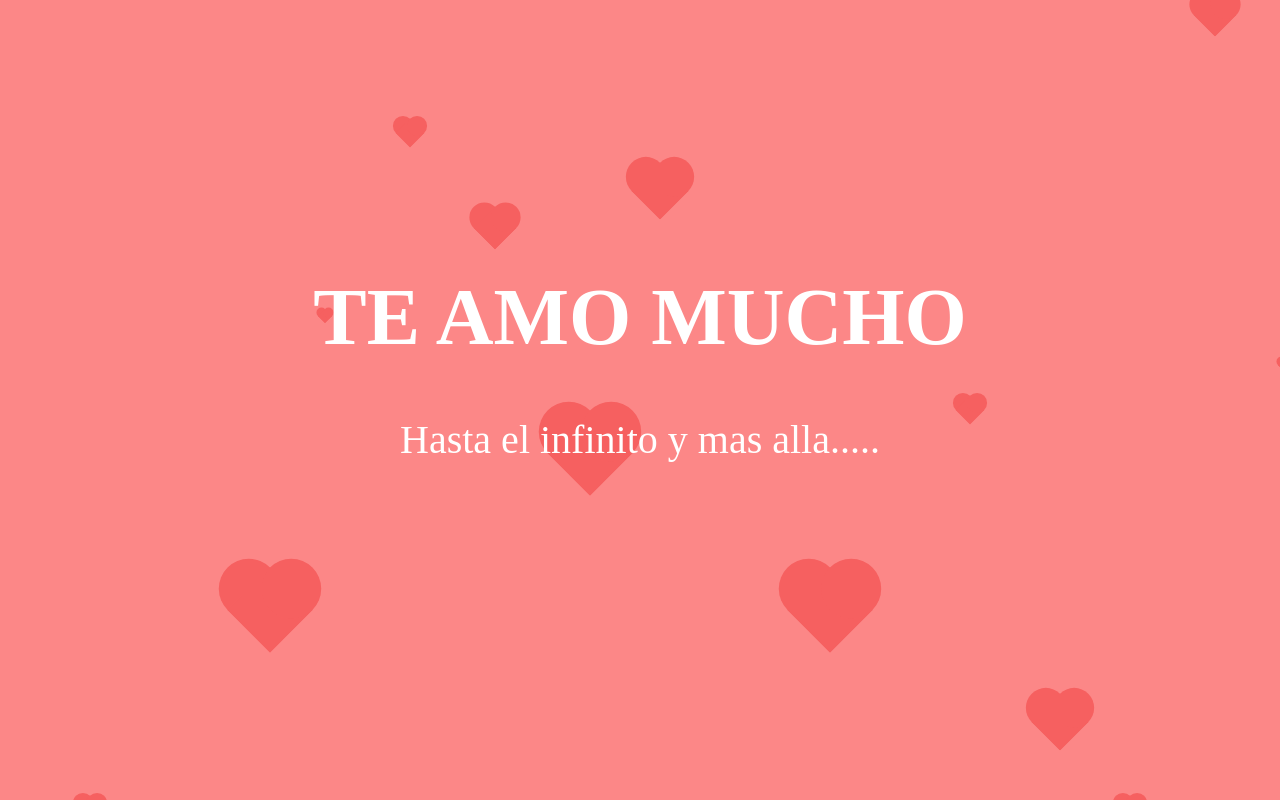
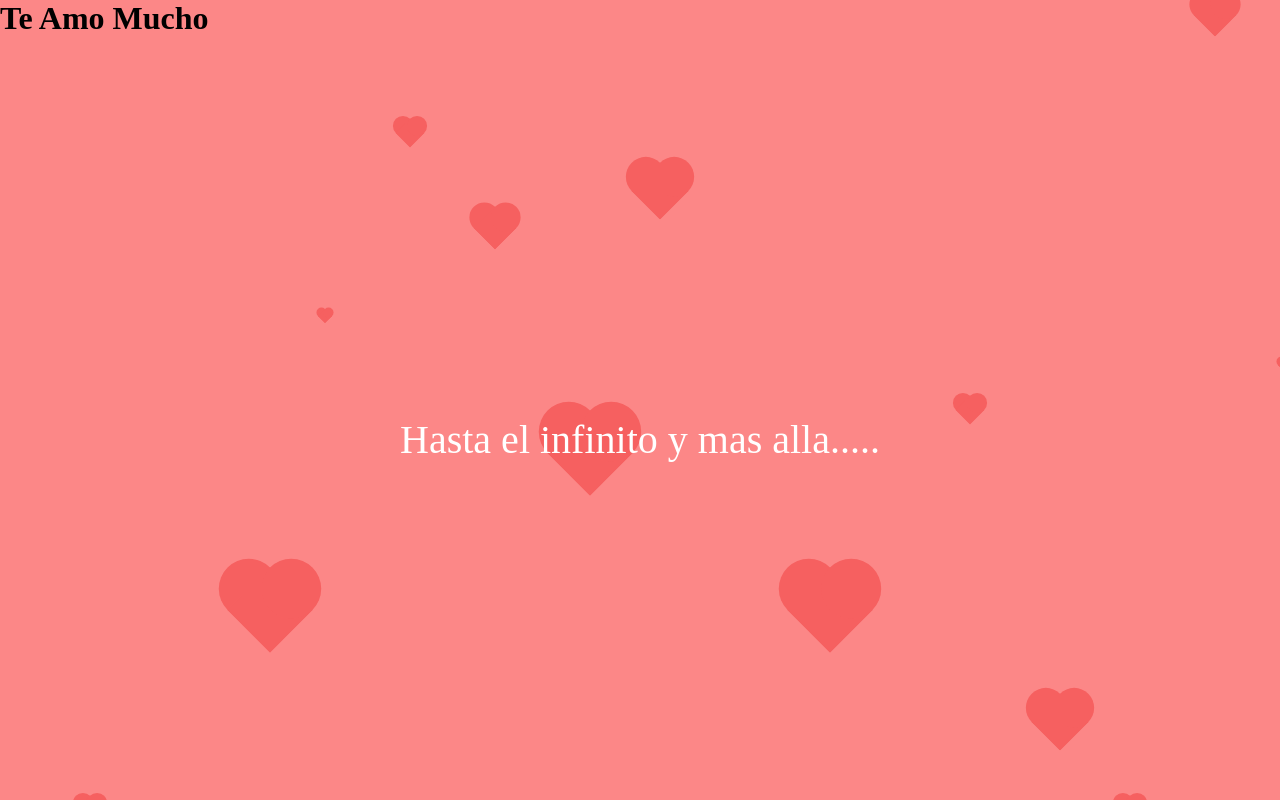
Before and after one commit to ccadizd/cumplea-os, a plain HTML site: page teamo.html in a window 1280 px wide. Drawn offline with Linux system fonts and the light colour scheme.

Commit message:
Update teamo.css

```diff
--- a/dist/teamo.css
+++ b/dist/teamo.css
@@ -193,17 +193,7 @@
     -webkit-animation: moveheart 9.5s linear infinite;
   }
 
-  #wrap h1 {
-    margin-top: -10%;
-    width: 100%;
-    font-size: 10vh;
-    color: #FFF;
-    text-align: center;
-    text-transform: uppercase;
-    position: absolute;
-    top: 50%;
-    left: 0;
-  }
+
 
   #wrap p {
     width: 100%;
```
